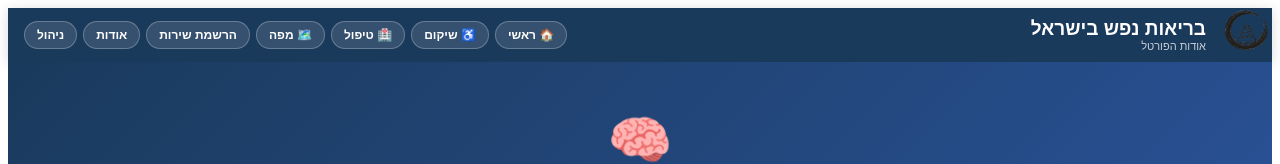
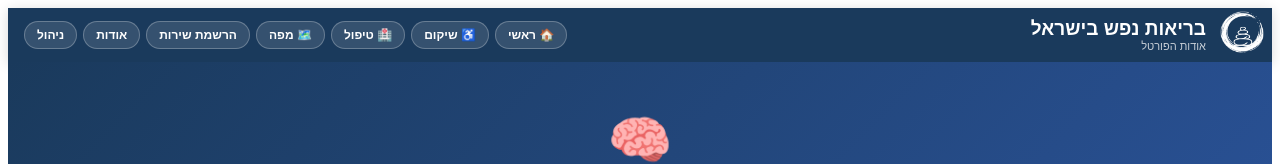
Before and after one commit to sivantelem-commits/rehab-directory, a Next.js app: page /about in a window 1280 px wide. Shown: the top 164 px of the page. Built offline with nearby package versions, Linux system fonts and the light colour scheme.

Commit message:
Update _app.js

```diff
--- a/pages/_app.js
+++ b/pages/_app.js
@@ -12,13 +12,14 @@ export default function App({ Component, pageProps }) {
     alt="לוגו"
     style={{
       position: 'fixed',
-            top: 8,
-            right: 12,
+      top: 10,
+      right: 16,
       width: 44,
       height: 44,
       objectFit: 'contain',
       zIndex: 9999,
       pointerEvents: 'none',
+      filter: 'brightness(0) invert(1)',
     }}
   />
 )}
```
Lines whose indentation alone changed are shown as unchanged.
